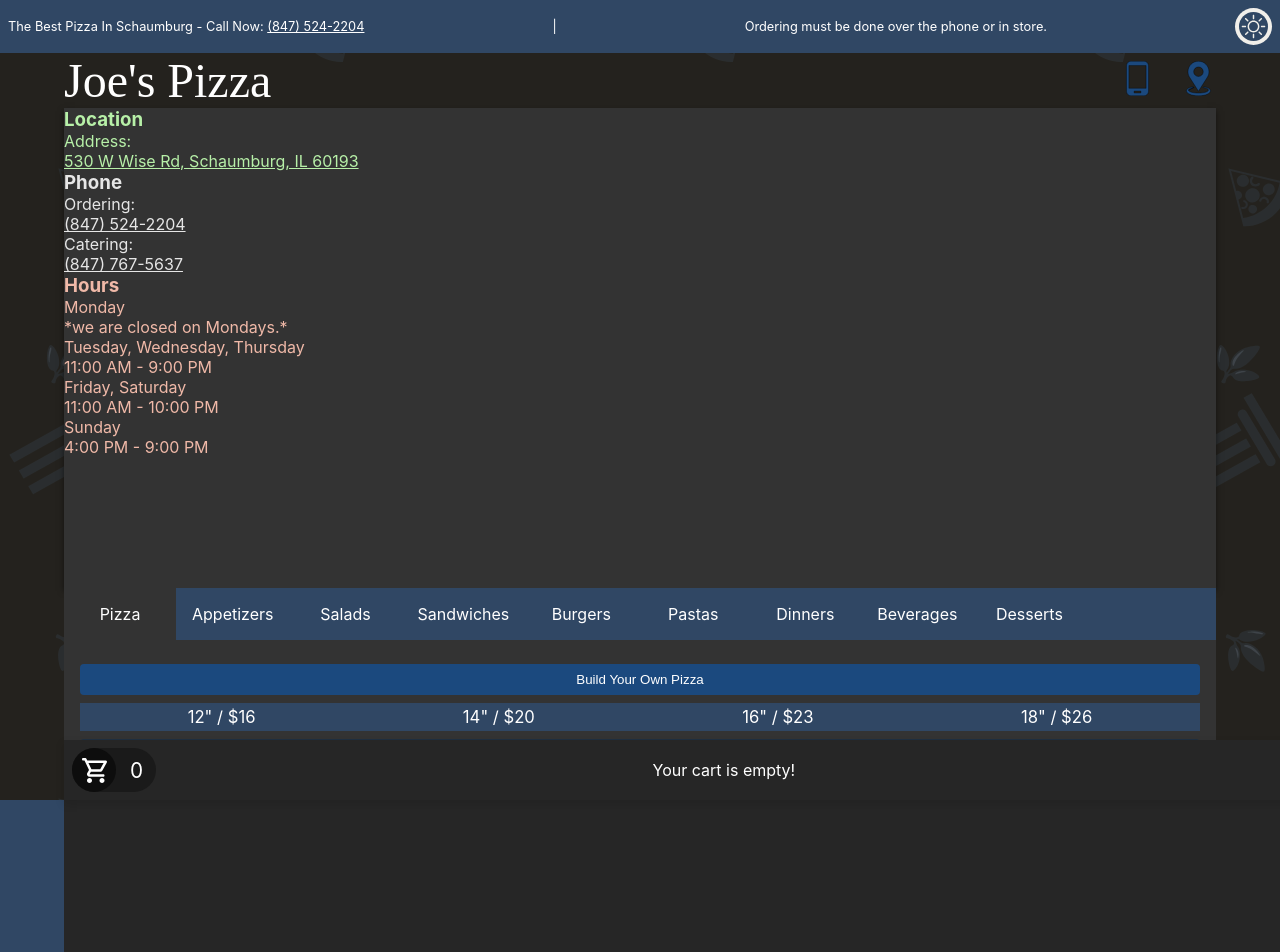
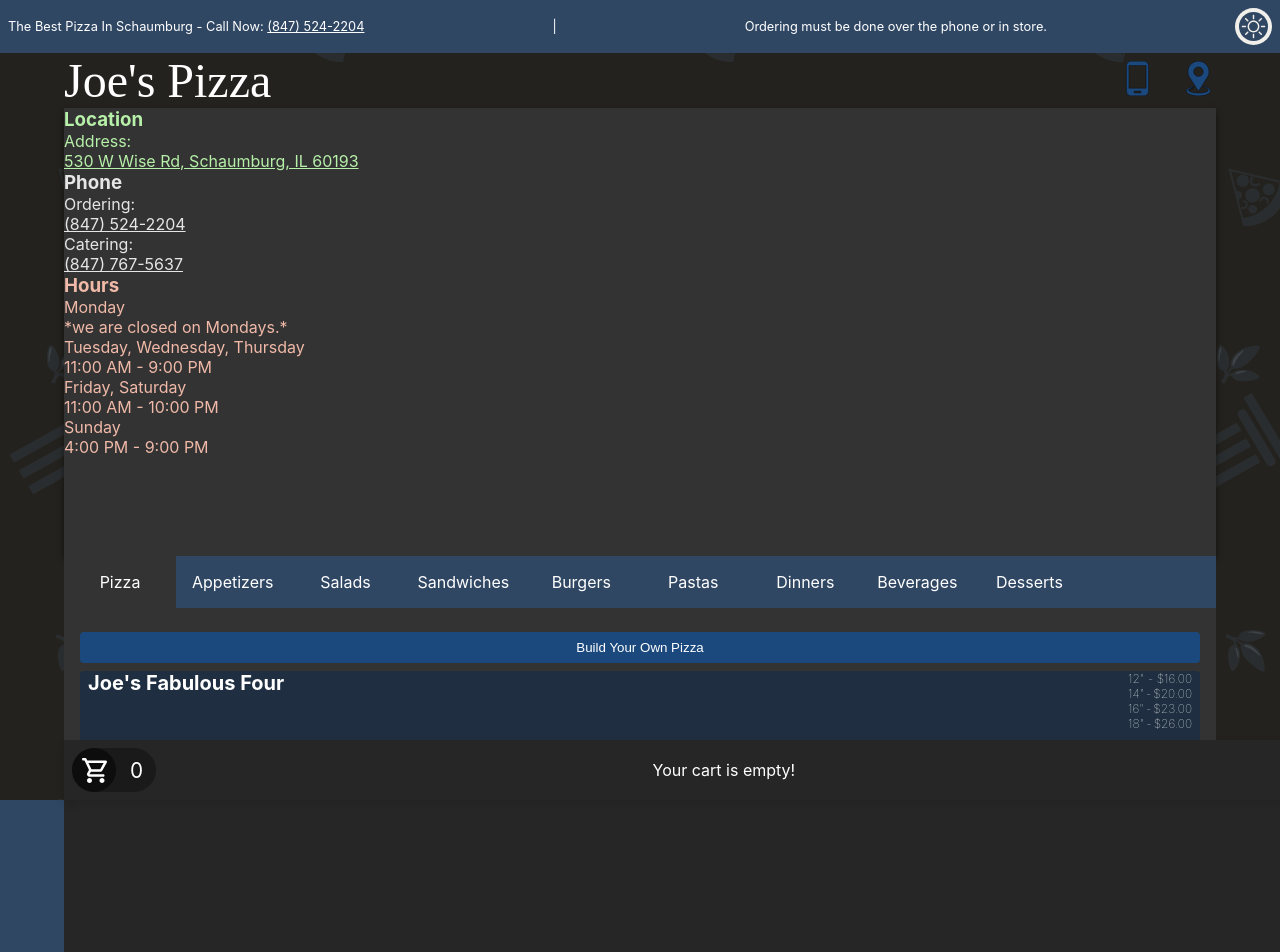
Before and after one commit to ianstreator/joes-pizza, a Next.js app: page / in a window 1280 px wide. Shown: the top 952 px of the page. Built offline with nearby package versions, Linux system fonts and the light colour scheme; a web font is replaced by a local one.

Commit message:
removed specialty pizza header prices. resize main-content-container for mobile ~ production test

```diff
--- a/src/components/menu/pizza/SpecialtyPizza.jsx
+++ b/src/components/menu/pizza/SpecialtyPizza.jsx
@@ -7,13 +7,13 @@
   const Calzones_Panzerotti = PizzaData.SpecialtyPizza.Other;
   return (
     <main className="specialty_pizza">
-      <header className="specialty_pizza_header">
+      {/* <header className="specialty_pizza_header">
         <div className="size_cost">
           {Size_Cost.map(({ size, price }, i) => (
             <small key={i}>{`${size} / $${price}`}</small>
           ))}
         </div>
-      </header>
+      </header> */}
       <section className="pizza_cards_container">
         {Pizzas.map((PizzaInfo, i) => {
           return <Card key={i}>{PizzaInfo}</Card>;
--- a/src/styles/global.scss
+++ b/src/styles/global.scss
@@ -49,7 +49,6 @@
   color: hsl(0, 0%, 100%);
   height: 100vh;
   max-height: 100vh;
-  min-height: -webkit-fill-available;
 }
 
 a {
@@ -87,11 +86,12 @@
         display: flex;
         flex-direction: column;
         align-items: center;
-        width: 90vw;
+        width: 90%;
         height: 100%;
         .main_content_container {
           width: 100%;
-          min-height: 35rem;
+          min-height: 30rem;
+          margin-bottom: 1rem;
         }
         .view_btn {
           width: 100%;
--- a/src/styles/info.scss
+++ b/src/styles/info.scss
@@ -1,8 +1,8 @@
 .info {
     background-color: var(--backgroundColorOffset);
     color: var(--secondaryColor);
-    min-height: 30rem;
-    max-height: 30rem;
+    min-height: 28rem;
+    max-height: 28rem;
     width: 100%;
     justify-content: space-around;
     box-shadow: 0px 3px 6px 0px hsla(0, 0%, 0%, 0.5);
--- a/src/styles/menu.scss
+++ b/src/styles/menu.scss
@@ -2,8 +2,8 @@
 .menu {
   background-color: var(--backgroundColorOffset);
   color: var(--textColor);
-  min-height: 30rem;
-  max-height: 30rem;
+  min-height: 28rem;
+  max-height: 28rem;
   min-width: 100%;
   max-width: 100%;
   align-items: center;
--- a/src/styles/pizza.scss
+++ b/src/styles/pizza.scss
@@ -14,21 +14,21 @@
     flex-direction: column;
     align-items: center;
     width: 100%;
-    .specialty_pizza_header {
-      background-color: var(--primaryColor);
-      color: hsl(0, 0%, 100%);
-      width: 100%;
-      display: flex;
-      justify-content: space-around;
-      margin-bottom: 0.5rem;
-      padding: 0.25rem;
-      font-size: 1.25rem;
-      .size_cost {
-        display: flex;
-        justify-content: space-around;
-        width: 100%;
-      }
-    }
+    // .specialty_pizza_header {
+    //   background-color: var(--primaryColor);
+    //   color: hsl(0, 0%, 100%);
+    //   width: 100%;
+    //   display: flex;
+    //   justify-content: space-around;
+    //   margin-bottom: 0.5rem;
+    //   padding: 0.25rem;
+    //   font-size: 1.25rem;
+    //   .size_cost {
+    //     display: flex;
+    //     justify-content: space-around;
+    //     width: 100%;
+    //   }
+    // }
     .pizza_cards_container {
       display: flex;
       flex-direction: column;
```
